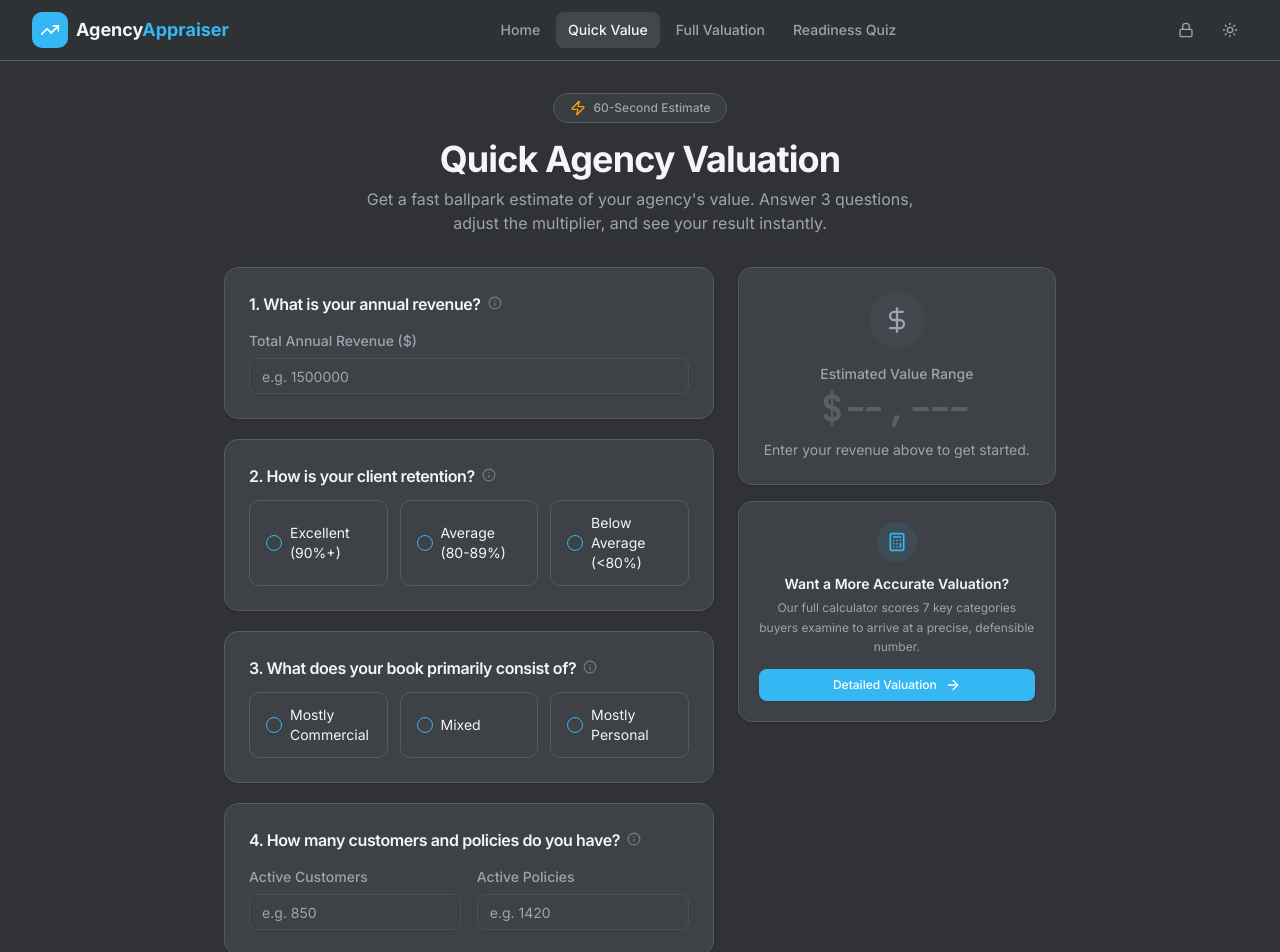
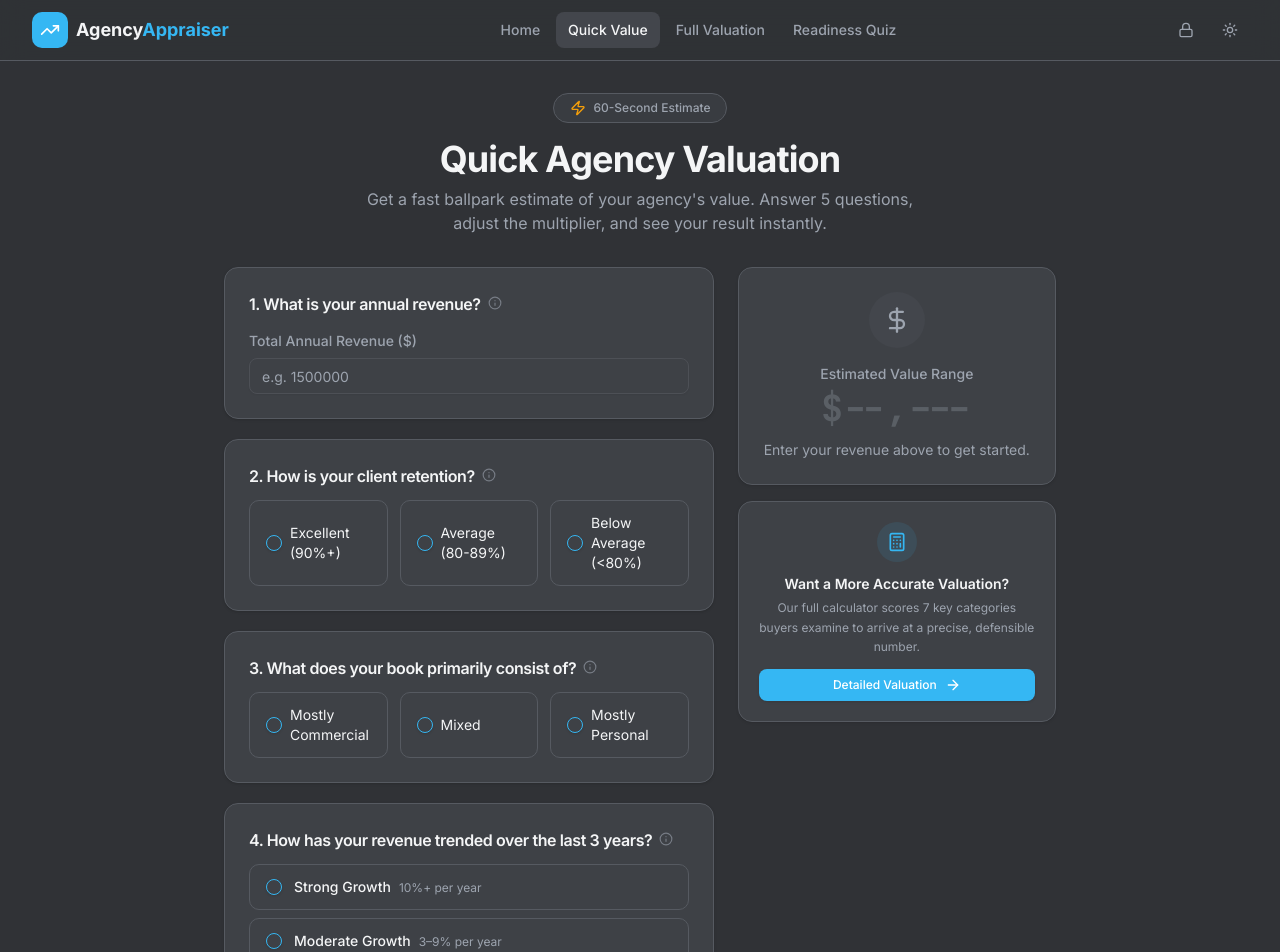
Before and after one commit to alexkirch1/agencyappraiser, a Next.js app: page /quick-value in a window 1280 px wide. Shown: the top 952 px of the page. Built offline with nearby package versions, Linux system fonts and the light colour scheme.

Commit message:
feat: add growth question and update multiplier logic
Introduce growth state, new question 4, and update multiplier & tier logic.

```diff
--- a/app/quick-value/page.tsx
+++ b/app/quick-value/page.tsx
@@ -32,14 +32,17 @@ function naturalRound(value: number): number {
 
 type Tier = "high" | "average" | "below"
 
-function getTier(retention: string, bookType: string, revenue: number | null): Tier {
+function getTier(retention: string, bookType: string, revenue: number | null, growth: string): Tier {
   let score = 0
   if (retention === "high") score += 2
   else if (retention === "average") score += 1
   if (bookType === "commercial") score += 2
   else if (bookType === "mixed") score += 1
   if (revenue && revenue > 1_000_000) score += 1
-  if (score >= 4) return "high"
+  if (growth === "strong") score += 2
+  else if (growth === "moderate") score += 1
+  else if (growth === "declining") score -= 1
+  if (score >= 5) return "high"
   if (score >= 2) return "average"
   return "below"
 }
@@ -70,14 +73,14 @@ const TIER_MESSAGES: Record<Tier, { icon: React.ReactNode; color: string; bg: st
 
 // How much more detail the full valuation adds -- expressed as a percentage
 // based on how many of the 7 categories the quick inputs touch.
-function getFullValGap(retention: string, bookType: string): number {
-  // Quick val covers ~2 of 7 categories (revenue + book quality/retention).
-  // Each answer the user gave narrows the gap slightly.
+function getFullValGap(retention: string, bookType: string, growth: string): number {
+  // Quick val covers ~2 of 7 categories. Each answered input narrows the gap slightly.
   let covered = 2
   if (retention) covered += 0.5
   if (bookType)  covered += 0.5
+  if (growth)    covered += 0.5
   const gap = Math.round(((7 - covered) / 7) * 100)
-  return gap // e.g. 71%
+  return gap
 }
 
 export default function QuickValuePage() {
@@ -86,6 +89,7 @@ export default function QuickValuePage() {
   const [bookType, setBookType] = useState<string>("")
   const [customers, setCustomers] = useState<number | null>(null)
   const [policies, setPolicies] = useState<number | null>(null)
+  const [growth, setGrowth] = useState<string>("")
   const [multiplier, setMultiplier] = useState(1.95)
   const [showDisclaimer, setShowDisclaimer] = useState(false)
   const [resultsVisible, setResultsVisible] = useState(false)
@@ -101,6 +105,10 @@ export default function QuickValuePage() {
     if (bookType === "commercial") suggested += 0.22
     else if (bookType === "mixed") suggested += 0.06
     else if (bookType === "personal") suggested -= 0.13
+    if (growth === "strong") suggested += 0.31
+    else if (growth === "moderate") suggested += 0.09
+    else if (growth === "flat") suggested -= 0.08
+    else if (growth === "declining") suggested -= 0.29
     // Small revenue-tier offset so it never snaps to a round number
     const revTier = revenue > 2_000_000 ? 0.07 : revenue > 500_000 ? 0.03 : -0.04
     suggested += revTier
@@ -116,8 +124,8 @@ export default function QuickValuePage() {
     const lowValue  = naturalRound(revenue * lowMult)
     const highValue = naturalRound(revenue * highMult)
 
-    const tier = getTier(retention, bookType, revenue)
-    const gap  = getFullValGap(retention, bookType)
+    const tier = getTier(retention, bookType, revenue, growth)
+    const gap  = getFullValGap(retention, bookType, growth)
 
     // Policies-per-customer ratio
     const ratio = (customers && policies && customers > 0)
@@ -125,7 +133,7 @@ export default function QuickValuePage() {
       : null
 
     return { value, lowValue, highValue, suggested, tier, gap, ratio }
-  }, [revenue, retention, bookType, multiplier, customers, policies])
+  }, [revenue, retention, bookType, multiplier, customers, policies, growth])
 
   const tierInfo = estimate ? TIER_MESSAGES[estimate.tier] : null
 
@@ -138,7 +146,7 @@ export default function QuickValuePage() {
         </div>
         <h1 className="text-3xl font-bold tracking-tight text-foreground md:text-4xl">Quick Agency Valuation</h1>
         <p className="mt-2 max-w-xl mx-auto text-muted-foreground">
-          Get a fast ballpark estimate of your agency&apos;s value. Answer 3 questions, adjust the multiplier, and see your result instantly.
+          Get a fast ballpark estimate of your agency&apos;s value.           Answer 5 questions, adjust the multiplier, and see your result instantly.
         </p>
       </div>
 
@@ -227,11 +235,46 @@ export default function QuickValuePage() {
             </CardContent>
           </Card>
 
+          {/* Sales Growth */}
+          <Card className="border border-border bg-card">
+            <CardHeader className="pb-3">
+              <CardTitle className="text-base font-semibold text-foreground">
+                4. How has your revenue trended over the last 3 years?
+                <InfoTip text="Look at your last 3 years of revenue. Strong growth means 10%+ per year. Moderate is 3-9%. Flat means roughly the same each year." />
+              </CardTitle>
+            </CardHeader>
+            <CardContent>
+              <RadioGroup
+                value={growth}
+                onValueChange={setGrowth}
+                className="flex flex-col gap-2"
+              >
+                {[
+                  { value: "strong",    label: "Strong Growth",   sub: "10%+ per year"        },
+                  { value: "moderate",  label: "Moderate Growth", sub: "3–9% per year"         },
+                  { value: "flat",      label: "Flat",            sub: "Roughly the same"      },
+                  { value: "declining", label: "Declining",       sub: "Revenue has decreased" },
+                ].map((opt) => (
+                  <label
+                    key={opt.value}
+                    className="flex cursor-pointer items-center gap-3 rounded-lg border border-border px-4 py-3 text-sm text-foreground transition-colors hover:border-muted-foreground/40 has-[data-state=checked]:border-primary has-[data-state=checked]:bg-primary/5"
+                  >
+                    <RadioGroupItem value={opt.value} />
+                    <span className="flex-1">
+                      <span className="font-medium">{opt.label}</span>
+                      <span className="ml-2 text-muted-foreground text-xs">{opt.sub}</span>
+                    </span>
+                  </label>
+                ))}
+              </RadioGroup>
+            </CardContent>
+          </Card>
+
           {/* Customers & Policies */}
           <Card className="border border-border bg-card">
             <CardHeader className="pb-3">
               <CardTitle className="text-base font-semibold text-foreground">
-                4. How many customers and policies do you have?
+                5. How many customers and policies do you have?
                 <InfoTip text="Total active customers (households or accounts) and total active policies. We calculate your policies-per-customer ratio, which signals how well-rounded your book is." />
               </CardTitle>
             </CardHeader>
```
